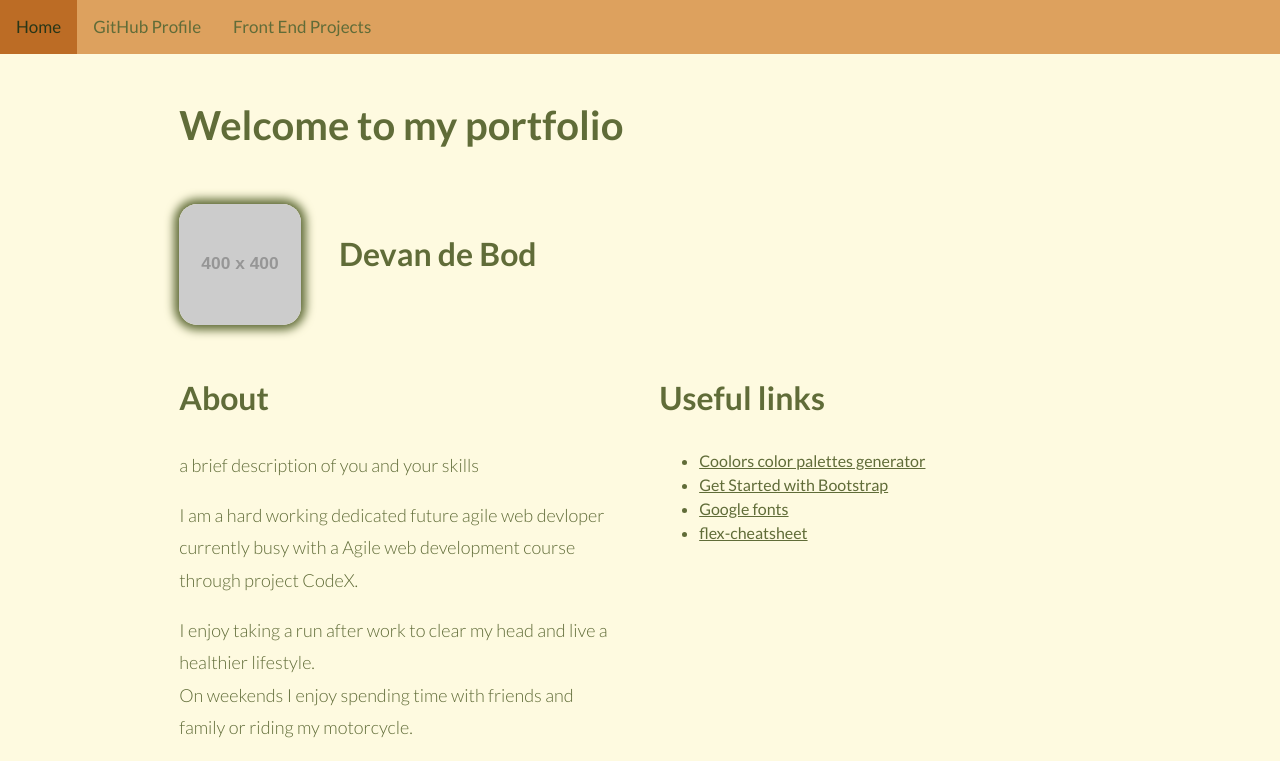
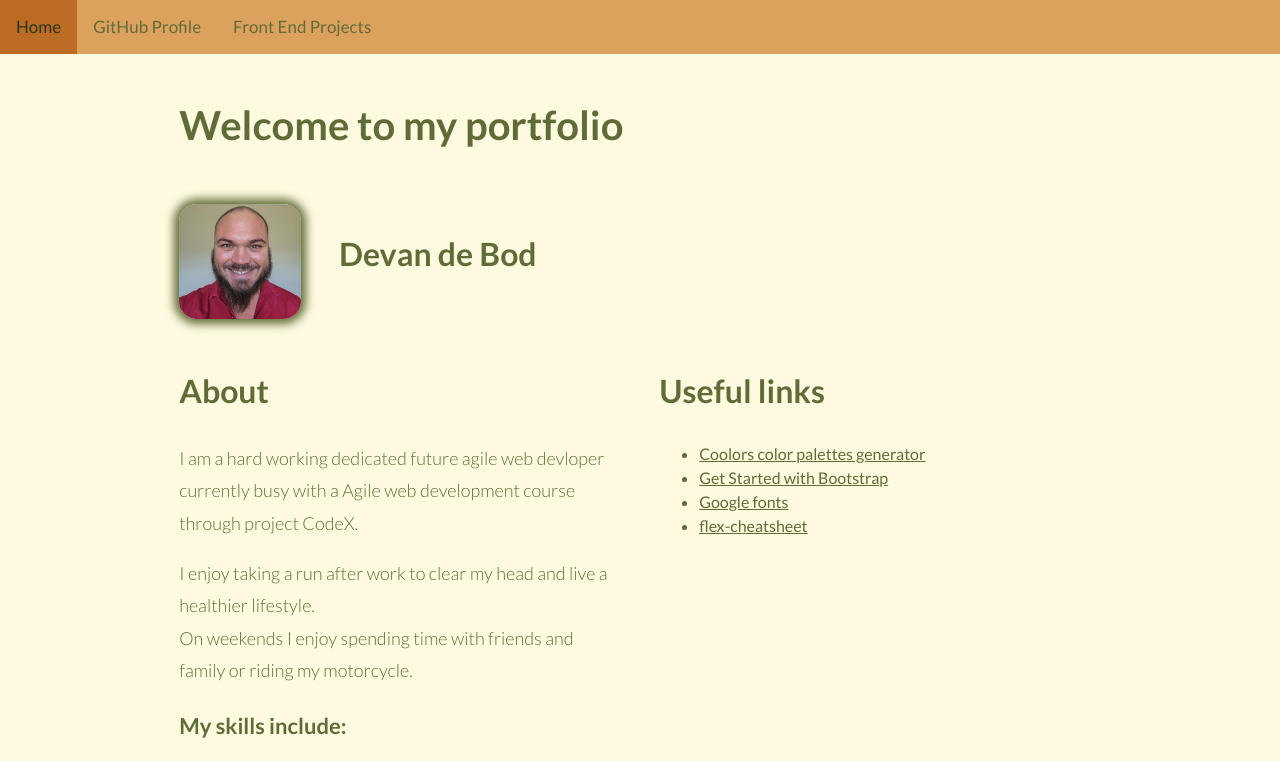
Before and after one commit to LeCodeGuy/portfolio, a plain HTML site: page index.html in a window 1280 px wide. Shown: the top 761 px of the page. Drawn offline with Linux system fonts and the light colour scheme; placeholder pictures from the web are drawn by us.

Commit message:
fixed spelling and added profile photo

```diff
--- a/index.html
+++ b/index.html
@@ -16,7 +16,7 @@
 				<button class="dropbtn">Front End Projects</button>
 				<div class="dropdown-content">
 					<a href="https://lecodeguy.github.io/first-layout/index.html" target="_blank">First Layout</a>
-					<a href="https://lecodeguy.github.io/first-layout/media.html" target="_blank">First layout Media</a>
+					<a href="https://lecodeguy.github.io/first-layout/media.html" target="_blank">First Layout Media</a>
 					<a href="https://lecodeguy.github.io/perfect-pizza/index.html" target="_blank">Pizza Pamphlet</a>
 					<a href="https://lecodeguy.github.io/personal-page-no-framework/index.html" target="_blank">Personal Page (No Framework)</a>
 					<a href="https://lecodeguy.github.io/personal-page/index.html" target="_blank">Personal Page</a>
@@ -41,7 +41,7 @@
 				</div>
 				<div class="row">
 					<div class="col-sm-12 col-2 profile-pic">
-						<img class="my-picture" src="https://placehold.co/400x400" alt="profile photo">
+						<img class="my-picture" src="./Images/me_resized.jpg" alt="profile photo">
 					</div>
 					<div class="col-sm-12 col-10 name-surname">
 						<h2>Devan de Bod</h2>
@@ -52,7 +52,6 @@
 				<div class="row">
 					<div class="col-sm-12 col-6">
 						<h2>About</h2>
-						<p>a brief description of you and your skills</p>
 						<p>I am a hard working dedicated future agile web devloper currently busy with a Agile web development course through project CodeX.
 						<p>I enjoy taking a run after work to clear my head and live a healthier lifestyle.<br>On weekends I enjoy spending time with friends and family or riding my motorcycle.</p>
 						<h3>My skills include:</h3>
```
Also changed, not shown: Images/me_resized.jpg (added).
